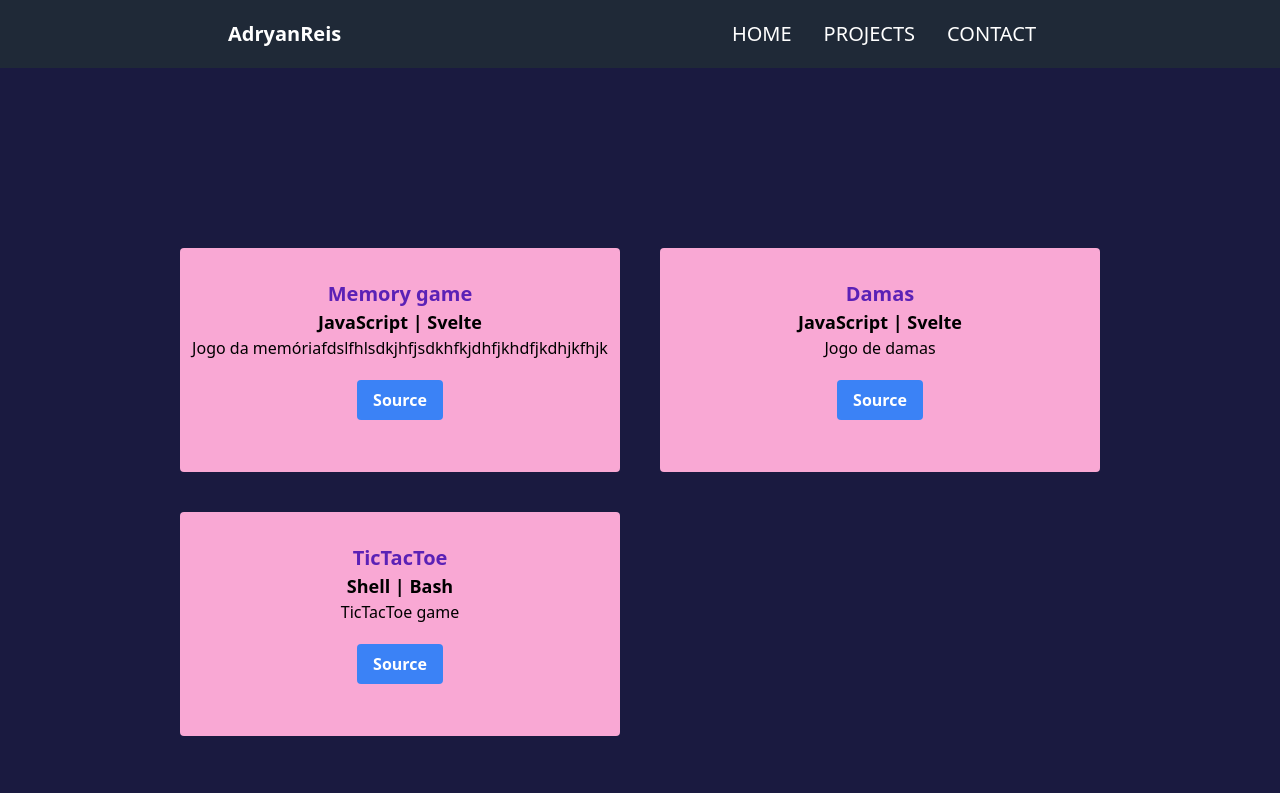
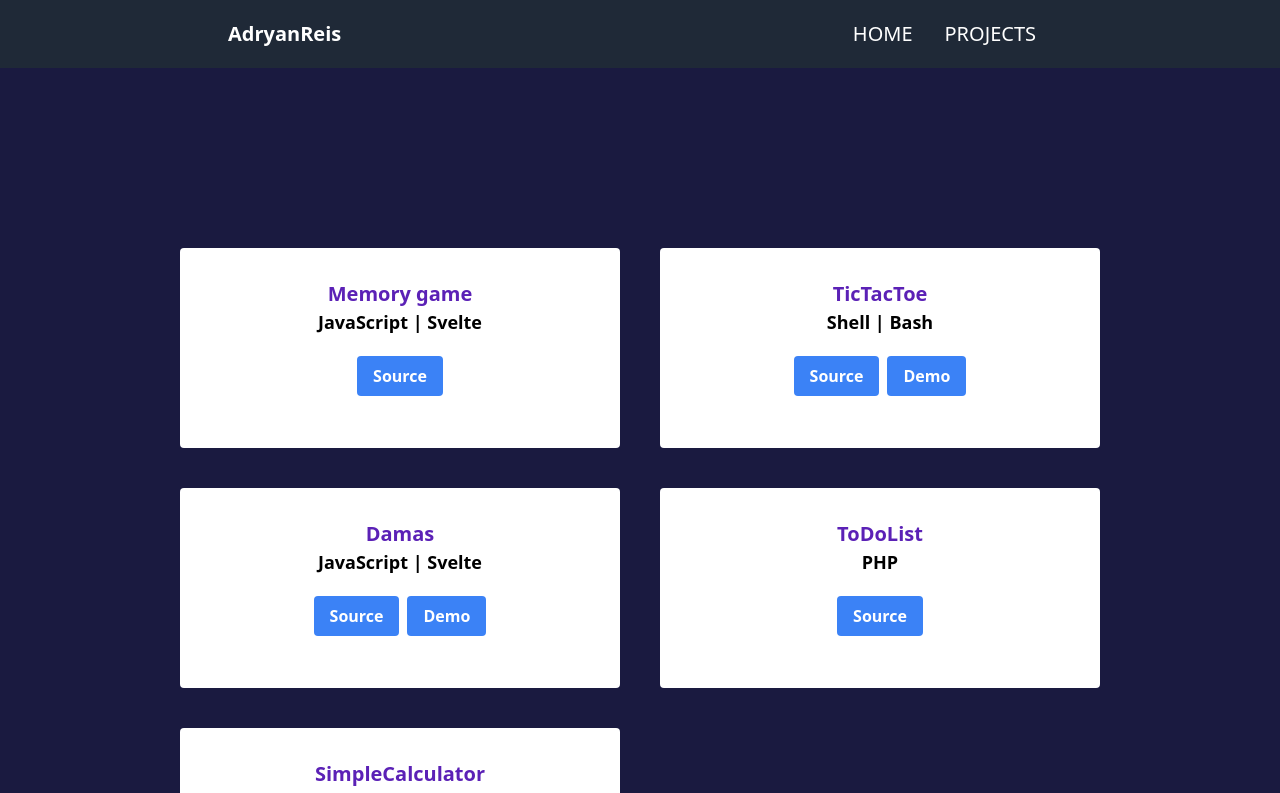
Before and after one commit to Nasc1mento/my-portfolio, a React (Vite) app: page /projects in a window 1280 px wide. Shown: the top 793 px of the page. Built offline with nearby package versions, Linux system fonts and the light colour scheme.

Commit message:
styling project page and remove contact page/route

```diff
--- a/src/App.tsx
+++ b/src/App.tsx
@@ -1,7 +1,6 @@
 import Layout from './routes/Layout'
 import Home from './routes/Home'
 import Projects from './routes/Projects'
-import Contact from './routes/Contact'
 import { BrowserRouter, Route, Routes } from 'react-router-dom';
 
 function App() {
@@ -11,7 +10,6 @@ function App() {
         <Route path="/" element={<Layout />} >
           <Route index element={<Home />} />
           <Route path="projects" element={<Projects />}/>
-          <Route path="contact" element={<Contact />} />
         </Route>
       </Routes>
     </BrowserRouter>
--- a/src/components/Home/TextPage.tsx
+++ b/src/components/Home/TextPage.tsx
@@ -1,18 +1,28 @@
 import React, { Component } from 'react'
 import githubPhotoProfile from '../../assets/githubprofile.png'
+import githubIcon from '../../assets/github-svg.svg'
+import linkedinIcon from '../../assets/linkedin-svg.svg'
 
 export default class TextPage extends Component {
   render() {
     return (
         <div className="grid place-items-center h-screen md:flex md:justify-center">
-          <div>
-            <img className='rounded-full w-32 h-32' src={githubPhotoProfile} />
-          </div>
-            <div className='m-5 text-white'>
-                <h1 className="text-xl">I'm Adryan</h1>
-                <h2 className='text-lg'>A System of Internet student at IFPE</h2>
-                <h2 className='text-lg'>Studying about </h2>
+          <div className='md:justify-center md:items-center m-5 text-center'>
+            <div className='bg-white rounded py-8'>
+              <div className='flex justify-center'>
+                <img className='rounded-full w-32 h-32' src={githubPhotoProfile} />
+              </div>
+            <div className='m-5'>
+                <h1 className="text-3xl text-violet-800 font-bold">I'm Adryan</h1>
+                <h2 className='text-lg'>A Internet Systems student at IFPE</h2>
+                <h2 className='text-lg'>Studying about Web Development</h2>
             </div>
+              <div className='flex justify-center item'>
+                <a href="https://github.com/Nasc1mento/"><img className="w-10 h-10 m-5" src={githubIcon}/></a>
+                <a href="https://www.linkedin.com/in/adryan-reis-9940ba186"><img className="w-10 h-10 m-5" src={linkedinIcon}/></a>
+              </div>
+            </div>
+        </div>
         </div>
     )
   }
--- a/src/components/Navbar.tsx
+++ b/src/components/Navbar.tsx
@@ -14,10 +14,6 @@ const Navbar = () => {
           <li className="mx-4">
             <Link className="text-xl text-white hover:text-cyan-500 duration-500" to="/Projects">PROJECTS</Link>
           </li>
-          <li className="mx-4">
-            <Link className="text-xl text-white hover:text-cyan-500 duration-500" to="/Contact">CONTACT</Link>
-          </li>
-
         </ul>
       </nav>
 
--- a/src/components/Projects/List.tsx
+++ b/src/components/Projects/List.tsx
@@ -5,41 +5,65 @@ export default class List extends Component {
     return (
       <section className='grid grid-cols-2 p-40'>
         <div className='md:justify-center md:items-start m-5 text-center'>
-            <div className=' bg-pink-300 rounded py-8'>
+            <div className='bg-white rounded py-8'>
                 <h3 className='text-xl text-violet-800 font-bold'>Memory game</h3>
                 <h4 className='text-lg font-bold text-black'>JavaScript | Svelte</h4>
-                <p>Jogo da memóriafdslfhlsdkjhfjsdkhfkjdhfjkhdfjkdhjkfhjk</p>
                 <div className='flex space-x-2 justify-center m-5'>
-                    <button className='bg-blue-500 hover:bg-blue-700 text-white font-bold py-2 px-4 rounded'>
+                    <button className='bg-blue-500 hover:bg-blue-700 text-white font-bold py-2 px-4 rounded duration-500'>
                         Source
                     </button>
                 </div>
             </div>
         </div>
         <div className='md:justify-center md:items-center m-5 text-center'>
-            <div className='bg-pink-300 rounded py-8'>
-                <h3 className='text-xl text-violet-800 font-bold'>Damas</h3>
-                <h4 className='text-lg font-bold text-black'>JavaScript | Svelte</h4>
-                <p>Jogo de damas</p>
+            <div className='bg-white rounded py-8'>
+                <h3 className='text-xl text-violet-800 font-bold'>TicTacToe</h3>
+                <h4 className='text-lg font-bold text-black'>Shell | Bash</h4>
                 <div className='flex space-x-2 justify-center m-5'>
-                    <button className='bg-blue-500 hover:bg-blue-700 text-white font-bold py-2 px-4 rounded'>
-                        Source
+                    <button className='bg-blue-500 hover:bg-blue-700 text-white font-bold py-2 px-4 rounded duration-500'>
+                        <a href="https://github.com/Nasc1mento/TicTacToeBash">Source</a>
+                    </button>
+                    <button className='bg-blue-500 hover:bg-blue-700 text-white font-bold py-2 px-4 rounded duration-500'>
+                        <a href="https://replit.com/@AdryanReis/TicTacToeBash?v=1">Demo</a>
                     </button>
                 </div>
             </div>
         </div>
         <div className='md:justify-center md:items-center m-5 text-center'>
-            <div className='bg-pink-300 rounded py-8'>
-                <h3 className='text-xl text-violet-800 font-bold'>TicTacToe</h3>
-                <h4 className='text-lg font-bold text-black'>Shell | Bash</h4>
-                <p>TicTacToe game</p>
+            <div className='bg-white rounded py-8'>
+                <h3 className='text-xl text-violet-800 font-bold'>Damas</h3>
+                <h4 className='text-lg font-bold text-black'>JavaScript | Svelte</h4>
                 <div className='flex space-x-2 justify-center m-5'>
-                    <button className='bg-blue-500 hover:bg-blue-700 text-white font-bold py-2 px-4 rounded'>
-                        Source
+                    <button className='bg-blue-500 hover:bg-blue-700 text-white font-bold py-2 px-4 rounded duration-500'>
+                        <a href="https://github.com/Nasc1mento/DamasSvelte">Source</a>
+                    </button>
+                    <button className='bg-blue-500 hover:bg-blue-700 text-white font-bold py-2 px-4 rounded duration-500'>
+                        <a href="https://damas-nasc1mento.netlify.app/">Demo</a>
                     </button>
                 </div>
             </div>
-
+        </div>
+        <div className='md:justify-center md:items-center m-5 text-center'>
+            <div className='bg-white rounded py-8'>
+                <h3 className='text-xl text-violet-800 font-bold'>ToDoList</h3>
+                <h4 className='text-lg font-bold text-black'>PHP</h4>
+                <div className='flex space-x-2 justify-center m-5'>
+                    <button className='bg-blue-500 hover:bg-blue-700 text-white font-bold py-2 px-4 rounded duration-500'>
+                        <a href="https://github.com/Nasc1mento/ToDoList">Source</a>
+                    </button>
+                </div>
+            </div>
+        </div>
+        <div className='md:justify-center md:items-center m-5 text-center'>
+            <div className='bg-white rounded py-8'>
+                <h3 className='text-xl text-violet-800 font-bold'>SimpleCalculator</h3>
+                <h4 className='text-lg font-bold text-black'>JavaScript | Svelte</h4>
+                <div className='flex space-x-2 justify-center m-5'>
+                    <button className='bg-blue-500 hover:bg-blue-700 text-white font-bold py-2 px-4 rounded duration-500'>
+                        <a href="">Source</a>
+                    </button>
+                </div>
+            </div>
         </div>
       </section>
     )
--- a/src/routes/Contact.tsx
+++ /dev/null
@@ -1,9 +0,0 @@
-import React, { Component } from 'react'
-
-export default class Contact extends Component {
-  render() {
-    return (
-      <div>Contact</div>
-    )
-  }
-}
```
Also changed, not shown: src/assets/github-svg.svg (added), src/assets/linkedin-svg.svg (added).
